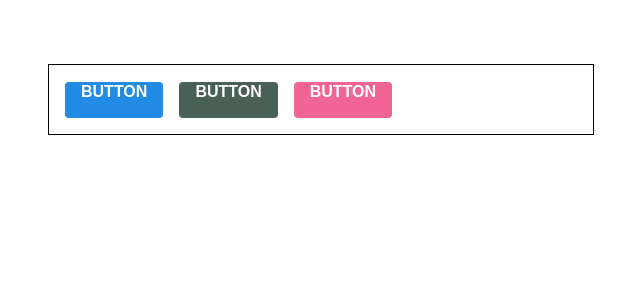
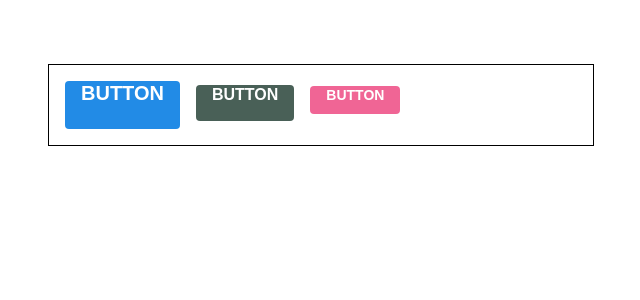
Before and after one commit to ninjasul/styling-with-styled-components, a React (Create React App) app: page / in a window 1280 px wide. Shown: the top 300 px of the page, without its empty margins (319-959 px from the left). Built offline with nearby package versions, Linux system fonts and the light colour scheme.

Commit message:
버튼 사이즈 조정하기

```diff
--- a/src/App.js
+++ b/src/App.js
@@ -8,6 +8,12 @@
   margin-top: 4rem;
   border: 1px solid black;
   padding: 1rem;
+`;
+
+const ButtonGroup = styled.div`
+  & + & {
+    margin-top: 1rem;
+  }
 `;
 
 const palette = {
@@ -24,9 +30,11 @@
             }}
         >
             <AppBlock>
-                <Button>BUTTON</Button>
-                <Button color="gray">BUTTON</Button>
-                <Button color="pink">BUTTON</Button>
+                <ButtonGroup>
+                    <Button size="large">BUTTON</Button>
+                    <Button color="gray">BUTTON</Button>
+                    <Button color="pink" size="small">BUTTON</Button>
+                </ButtonGroup>
             </AppBlock>
         </ThemeProvider>
     );
--- a/src/components/Button.js
+++ b/src/components/Button.js
@@ -17,6 +17,28 @@
     }}
 `;
 
+const sizes = {
+    large: {
+        height: '3rem',
+        fontSize: '1.25rem'
+    },
+    medium: {
+        height: '2.25rem',
+        fontSize: '1rem'
+    },
+    small: {
+        height: '1.75rem',
+        fontSize: '0.875rem'
+    }
+};
+
+const sizeStyles = css`
+    ${({ size }) => css`
+      height: ${sizes[size].height};
+      font-size: ${sizes[size].fontSize};
+    `}
+`;
+
 const StyledButton = styled.button`
     display: inline-flex;
     outline: none;
@@ -29,8 +51,7 @@
     padding-right: 1rem;
 
     // 크기
-    height: 2.25rem;
-    font-size: 1rem;
+    ${sizeStyles}
 
     // 색상
     ${colorStyles}
@@ -41,16 +62,17 @@
     }
 `
 
-function Button({children, color, ...rest}) {
+function Button({children, color, size, ...rest}) {
     return (
-        <StyledButton color={color} {...rest}>
+        <StyledButton color={color} size={size} {...rest}>
             {children}
         </StyledButton>
     );
 }
 
 Button.defaultProps = {
-    color: 'blue'
+    color: 'blue',
+    size: 'medium'
 };
 
 export default Button;
```
